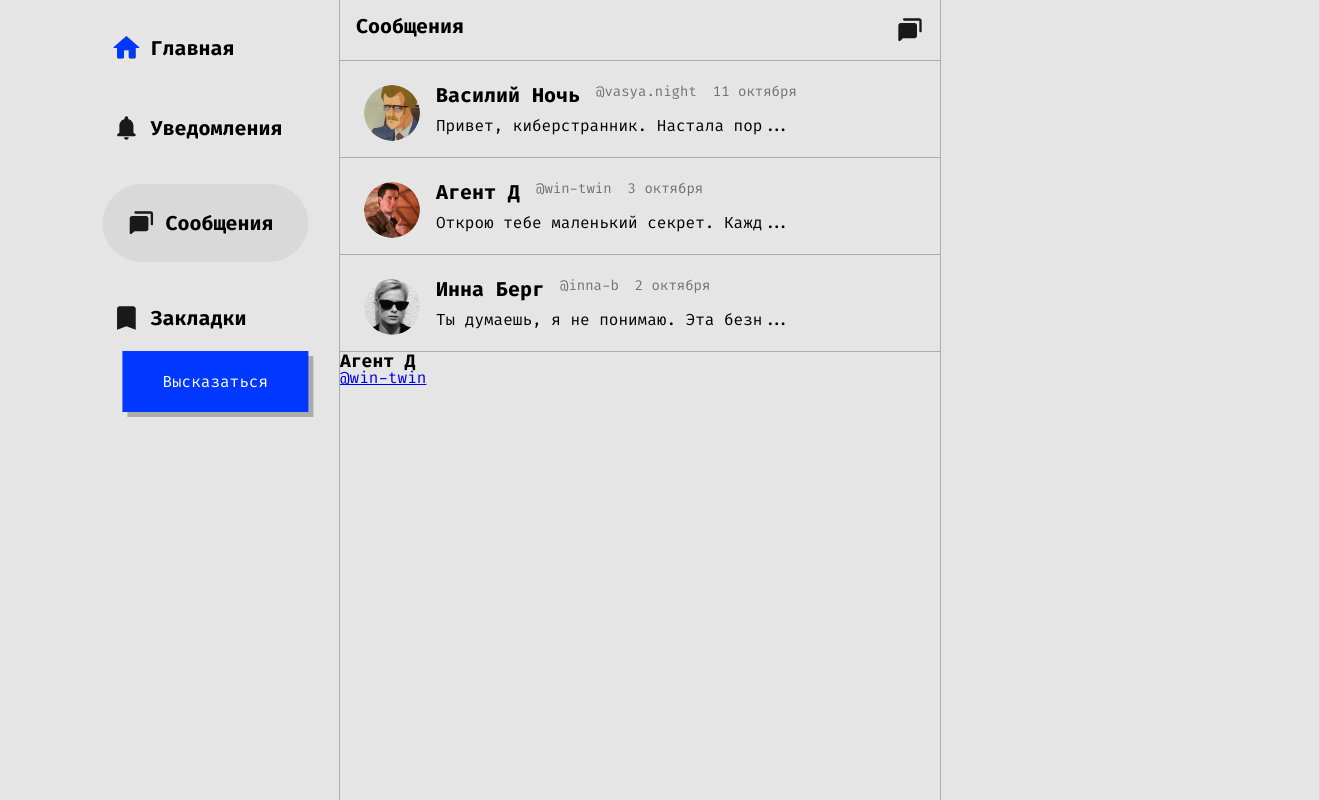
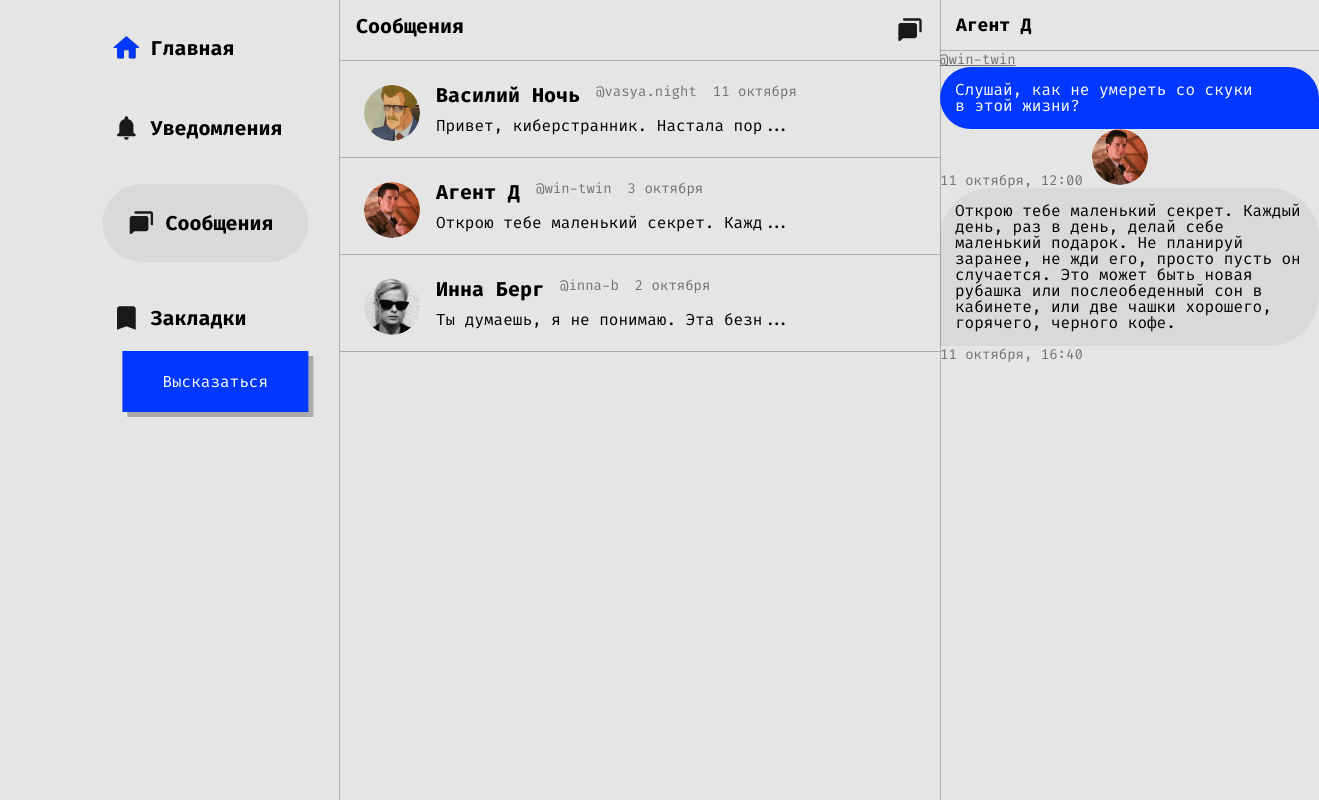
Before and after one commit to so-sasha/twi-clone, a plain HTML site: page messages.html in a window 1280 px wide. Shown: the whole page, 1319 px wide, since content can reach past the window. Drawn offline with Linux system fonts and the light colour scheme.

Commit message:
added styles for messages

```diff
--- a/messages.html
+++ b/messages.html
@@ -41,6 +41,26 @@
       </ul>
       <a class="speakout" href="#">Высказаться</a>
     </nav>
+
+    <aside class="messages">
+      <div class="messages__body">
+        <header class="messages__header">
+          <h2>Агент Д</h2>
+          <a href="#">@win-twin</a>
+        </header>
+      </div>
+
+    <p class="blue_message">Слушай, как не умереть со скуки в этой жизни?</p>
+
+    <span class="messages_date">11 октября, 12:00</span>
+
+    <img class="story__user-ava" src="img/ava-dale.png" alt="Фотография пользователя">
+
+    <p class="gray_message">Открою тебе маленький секрет. Каждый день, раз в день, делай себе маленький подарок. Не планируй заранее, не жди его, просто пусть он случается. Это может быть новая рубашка или послеобеденный сон в кабинете, или две чашки хорошего, горячего, черного кофе.</p>
+
+    <span class="messages_date">11 октября, 16:40</span>
+
+    </aside>
 
     <main>
 
@@ -88,13 +108,8 @@
               </p>
               </article>
 
-        <article class="messages">
-          <div class="messages__body">
-            <header class="messages__header">
-              <h2>Агент Д</h2>
-              <a href="#">@win-twin</a>
-          </div>
-        </article>
+        </main>
+
 
   </body>
 </html>
--- a/styles/main.css
+++ b/styles/main.css
@@ -262,7 +262,42 @@ aside ul li:last-child {
 }
 
 .messages {
+  position: absolute;
+  right: calc((100vw - 600px) / 2);
+  transform: translateX(100%);
+}
 
+.messages h2 {
+  display: flex;
+  justify-content: space-between;
+  padding: 16px;
+  border-bottom: 1px solid rgba(0, 0, 0, 0.25);
+}
+
+.messages__header a,
+.messages__header span {
+    color: rgba(0, 0, 0, 0.5);
+    font-size: 14px;
+}
+
+.messages_date {
+    color: rgba(0, 0, 0, 0.5);
+    font-size: 14px;
+}
+
+.blue_message {
+  background: #0038FF;
+  border-radius: 50px 50px 0 50px;
+  padding: 15px;
+  color: #ffffff;
+  width: 349px;
+}
+
+.gray_message {
+  background: rgba(0, 0, 0, 0.05);
+  border-radius: 50px 50px 50px 0;
+  padding: 15px;
+  width: 349px;
 }
 
 @media (max-width: 768px) query {
```
